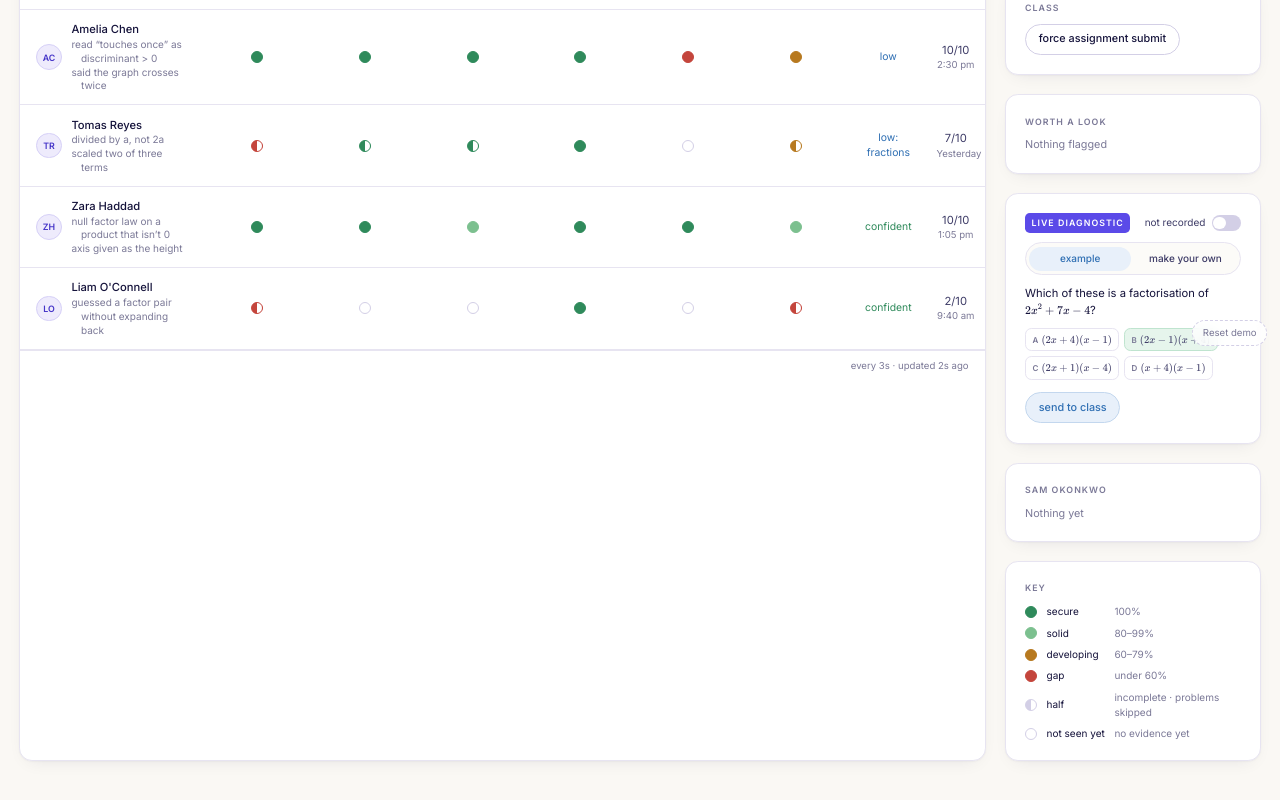
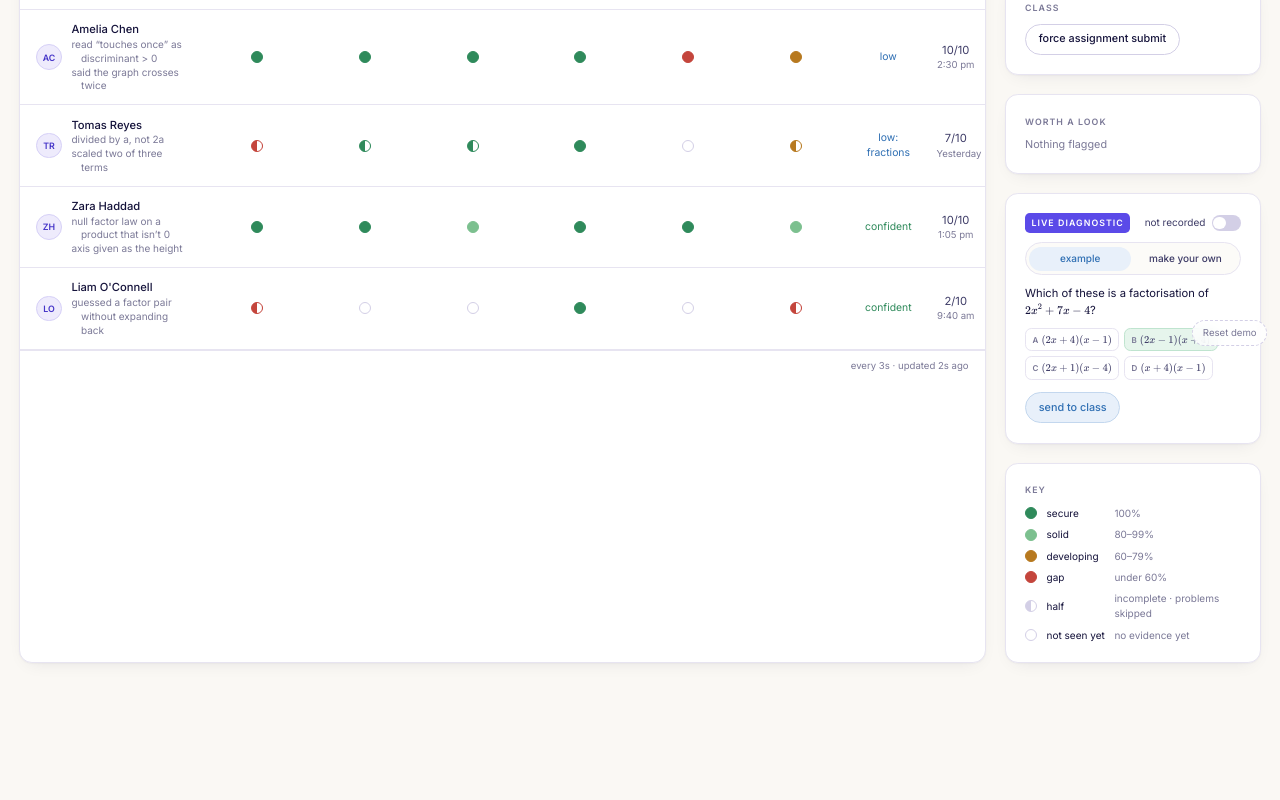
Before and after one commit to cderda7/maths_platform, a Next.js app in the folder curr_version/: page /teacher in a window 1280 px wide. Shown: the part 441-1241 px from the top of the page. After the commit the page ends 1142 px from the top, so only its background shows below. Built offline with nearby package versions, Linux system fonts and the light colour scheme.

Commit message:
practice card removed from the live view's right column

```diff
--- a/curr_version/app/teacher/TeacherLive.tsx
+++ b/curr_version/app/teacher/TeacherLive.tsx
@@ -12,7 +12,7 @@ import { Avatar, Card, Eyebrow, H1 } from "@/components/ui";
 import { StatusDot, STATUS_WORD } from "@/components/Tag";
 import { ASSIGNMENT, DEMO_STUDENT, unitLabel } from "@/data/assignment";
 import { CLASSMATES } from "@/data/classmates";
-import { categoryLabel, categoryName, categoryOf, groupName, isFlat, leafName, type CategoryId, type LeafId } from "@/data/taxonomy";
+import { categoryLabel, categoryName, categoryOf, groupName, isFlat, type CategoryId, type LeafId } from "@/data/taxonomy";
 import type { Confidence } from "@/data/types";
 import { pathwayOf } from "@/lib/classroom";
 import { useAssignment, useClassroom } from "@/lib/classroom-store";
@@ -373,23 +373,6 @@ export default function TeacherLive() {
           <DiagnosticPush session={live} />
 
           <Card className="p-6">
-            <Eyebrow>{DEMO_STUDENT.name}</Eyebrow>
-            {!live || (live.practices.length === 0 && live.practice !== "taken") ? (
-              <p className="mt-3 text-[13.5px] text-ink-muted">Nothing yet</p>
-            ) : (
-              <ul className="mt-3 space-y-2 text-[13.5px] text-ink-soft">
-                {live.practice === "taken" && <li>Warm-up taken</li>}
-                {live.practices.map((p, i) => (
-                  <li key={i}>
-                    {p.reason === "help" ? "Help" : "Practice"} · {leafName(p.leaf).short} · {ASSIGNMENT.problems.find((q) => q.id === p.problem)?.label ?? p.problem} ·{" "}
-                    {p.accepted ? "taken" : "declined"}
-                  </li>
-                ))}
-              </ul>
-            )}
-          </Card>
-
-          <Card className="p-6">
             <Eyebrow>Key</Eyebrow>
             <StatusKey className="mt-3" />
           </Card>
```
Also changed, not shown: curr_version/architecture/26-hierarchical-skill-dashboard.md (+1 -1 lines).
